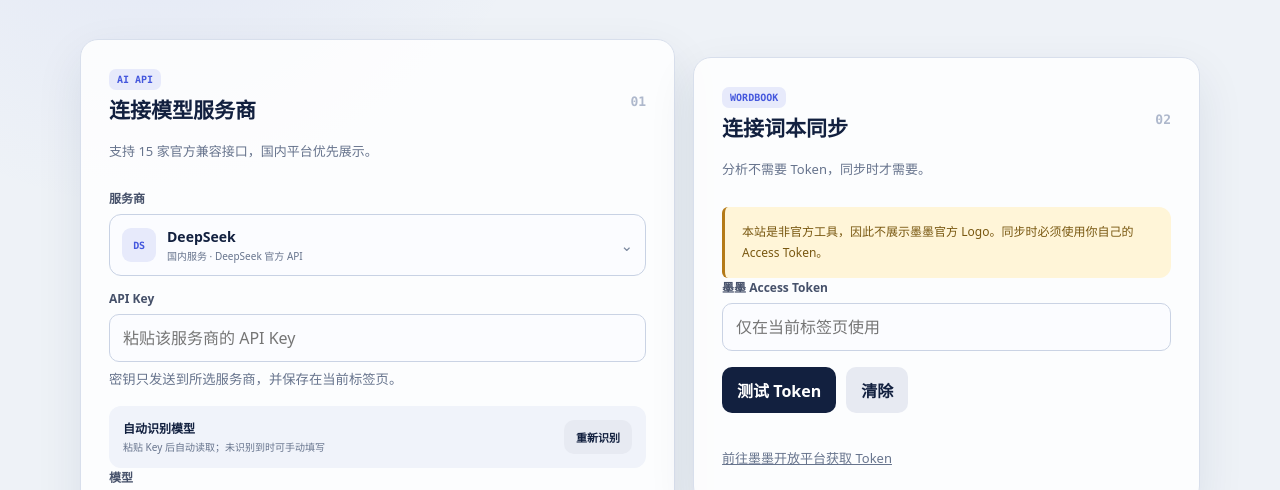
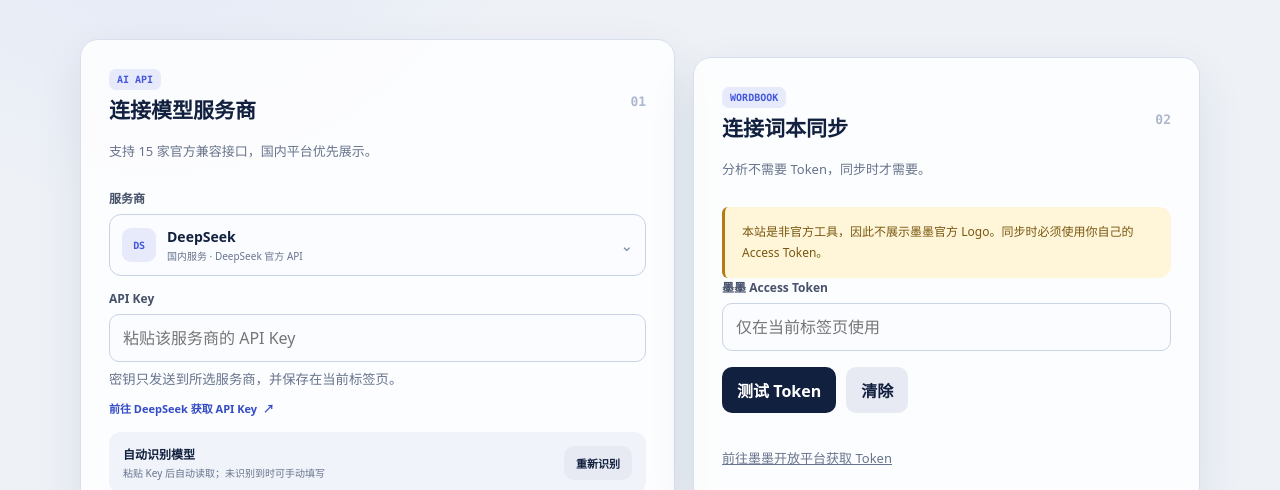
Before and after one commit to lizhuofan-curry/momo-reading-assistant, a website: page public/connections/index.html in a window 1280 px wide. Shown: the part 279-769 px from the top of the page. Drawn offline with Linux system fonts and the light colour scheme.

Commit message:
feat: link providers to official API key pages

```diff
--- a/public/connections.js
+++ b/public/connections.js
@@ -1,20 +1,20 @@
 const $ = id => document.getElementById(id);
 const providers = {
-  deepseek: { label: "DeepSeek", mark: "DS", model: "deepseek-v4-flash", description: "国内服务 · DeepSeek 官方 API" },
-  doubao: { label: "火山方舟 Doubao", mark: "DB", model: "doubao-seed-2-0-lite-260215", description: "国内服务 · 字节跳动火山方舟" },
-  kimi: { label: "Kimi 开放平台", mark: "KM", model: "kimi-k2.5", description: "国内服务 · Moonshot AI 官方 API" },
-  qwen: { label: "千问开放平台 Qwen", mark: "QW", model: "qwen-plus", description: "国内服务 · 阿里云百炼兼容接口" },
-  minimax: { label: "MiniMax 开放平台", mark: "MM", model: "MiniMax-M2.7", description: "国内服务 · MiniMax 官方 API" },
-  mimo: { label: "小米 MiMo", mark: "MO", model: "mimo-v2.5-pro", description: "国内服务 · Xiaomi MiMo 官方 API" },
-  glm: { label: "智谱 GLM", mark: "GL", model: "glm-5", description: "国内服务 · 智谱开放平台" },
-  siliconflow: { label: "硅基流动 SiliconFlow", mark: "SF", model: "Qwen/Qwen3-8B", description: "国内服务 · 多模型聚合平台" },
-  openai: { label: "OpenAI", mark: "OA", model: "gpt-5.4-mini", description: "国际服务 · OpenAI 官方 API" },
-  gemini: { label: "Google Gemini", mark: "GE", model: "gemini-3.7-flash", description: "国际服务 · Google AI Studio API" },
-  openrouter: { label: "OpenRouter", mark: "OR", model: "openai/gpt-4.1-mini", description: "国际服务 · 多模型统一入口" },
-  groq: { label: "Groq", mark: "GQ", model: "openai/gpt-oss-20b", description: "国际服务 · 高速推理平台" },
-  together: { label: "Together AI", mark: "TA", model: "openai/gpt-oss-120b", description: "国际服务 · 开放模型平台" },
-  mistral: { label: "Mistral AI", mark: "MI", model: "mistral-small-latest", description: "国际服务 · Mistral 官方 API" },
-  xai: { label: "xAI", mark: "xAI", model: "grok-4.6", description: "国际服务 · Grok 官方 API" }
+  deepseek: { label: "DeepSeek", mark: "DS", model: "deepseek-v4-flash", description: "国内服务 · DeepSeek 官方 API", keyUrl: "https://platform.deepseek.com/api_keys" },
+  doubao: { label: "火山方舟 Doubao", mark: "DB", model: "doubao-seed-2-0-lite-260215", description: "国内服务 · 字节跳动火山方舟", keyUrl: "https://console.volcengine.com/ark/apiKey" },
+  kimi: { label: "Kimi 开放平台", mark: "KM", model: "kimi-k2.5", description: "国内服务 · Moonshot AI 官方 API", keyUrl: "https://platform.kimi.com/console/api-keys" },
+  qwen: { label: "千问开放平台 Qwen", mark: "QW", model: "qwen-plus", description: "国内服务 · 阿里云百炼兼容接口", keyUrl: "https://bailian.console.aliyun.com/?tab=model#/api-key" },
+  minimax: { label: "MiniMax 开放平台", mark: "MM", model: "MiniMax-M2.7", description: "国内服务 · MiniMax 官方 API", keyUrl: "https://platform.minimaxi.com/user-center/basic-information/interface-key" },
+  mimo: { label: "小米 MiMo", mark: "MO", model: "mimo-v2.5-pro", description: "国内服务 · Xiaomi MiMo 官方 API", keyUrl: "https://mimo.mi.com/console/api-keys" },
+  glm: { label: "智谱 GLM", mark: "GL", model: "glm-5", description: "国内服务 · 智谱开放平台", keyUrl: "https://bigmodel.cn/usercenter/proj-mgmt/apikeys" },
+  siliconflow: { label: "硅基流动 SiliconFlow", mark: "SF", model: "Qwen/Qwen3-8B", description: "国内服务 · 多模型聚合平台", keyUrl: "https://cloud.siliconflow.cn/account/ak" },
+  openai: { label: "OpenAI", mark: "OA", model: "gpt-5.4-mini", description: "国际服务 · OpenAI 官方 API", keyUrl: "https://platform.openai.com/api-keys" },
+  gemini: { label: "Google Gemini", mark: "GE", model: "gemini-3.7-flash", description: "国际服务 · Google AI Studio API", keyUrl: "https://aistudio.google.com/app/apikey" },
+  openrouter: { label: "OpenRouter", mark: "OR", model: "openai/gpt-4.1-mini", description: "国际服务 · 多模型统一入口", keyUrl: "https://openrouter.ai/settings/keys" },
+  groq: { label: "Groq", mark: "GQ", model: "openai/gpt-oss-20b", description: "国际服务 · 高速推理平台", keyUrl: "https://console.groq.com/keys" },
+  together: { label: "Together AI", mark: "TA", model: "openai/gpt-oss-120b", description: "国际服务 · 开放模型平台", keyUrl: "https://api.together.ai/settings/api-keys" },
+  mistral: { label: "Mistral AI", mark: "MI", model: "mistral-small-latest", description: "国际服务 · Mistral 官方 API", keyUrl: "https://console.mistral.ai/api-keys" },
+  xai: { label: "xAI", mark: "xAI", model: "grok-4.6", description: "国际服务 · Grok 官方 API", keyUrl: "https://console.x.ai/" }
 };
 let modelCatalog = [];
 let discoverySequence = 0;
@@ -76,6 +76,9 @@ function chooseProvider(id, { keepKey = false, model } = {}) {
   $("provider-mark").textContent = preset.mark;
   $("provider-name").textContent = preset.label;
   $("provider-description").textContent = preset.description;
+  $("api-key-link").href = preset.keyUrl;
+  $("api-key-link-label").textContent = `前往 ${preset.label} 获取 API Key`;
+  $("api-key-link").setAttribute("aria-label", `在新标签页打开 ${preset.label} 官方 API Key 页面`);
   document.querySelectorAll(".provider-option").forEach(option => {
     const selected = option.dataset.provider === $("provider").value;
     option.classList.toggle("selected", selected);
--- a/public/connections/index.html
+++ b/public/connections/index.html
@@ -43,7 +43,7 @@
             </div>
           </div>
         </div>
-        <div class="field"><label for="api-key">API Key</label><input id="api-key" type="password" autocomplete="off" placeholder="粘贴该服务商的 API Key"><small>密钥只发送到所选服务商，并保存在当前标签页。</small></div>
+        <div class="field"><label for="api-key">API Key</label><input id="api-key" type="password" autocomplete="off" placeholder="粘贴该服务商的 API Key"><small>密钥只发送到所选服务商，并保存在当前标签页。</small><a class="provider-key-link" id="api-key-link" href="https://platform.deepseek.com/api_keys" target="_blank" rel="noreferrer"><span id="api-key-link-label">前往 DeepSeek 获取 API Key</span><span aria-hidden="true">↗</span></a></div>
         <div class="model-discovery"><div><strong>自动识别模型</strong><span>粘贴 Key 后自动读取；未识别到时可手动填写</span></div><button class="button secondary compact" id="load-models" type="button">重新识别</button></div>
         <input id="model" type="hidden" value="deepseek-v4-flash">
         <div class="field">
```
Also changed, not shown: tests/browser-check.mjs (+2 -0 lines), README.md, public/site.css.
